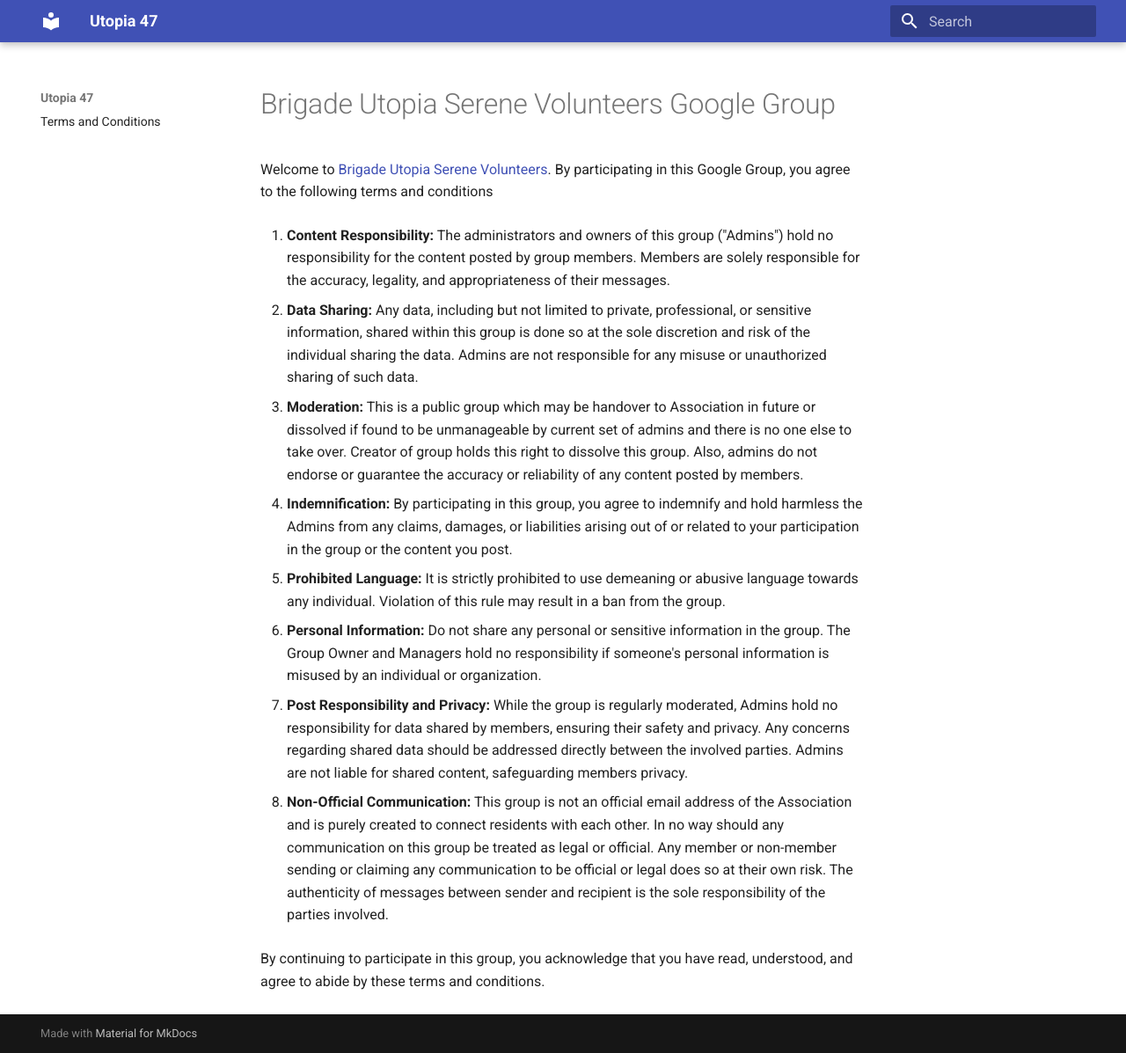
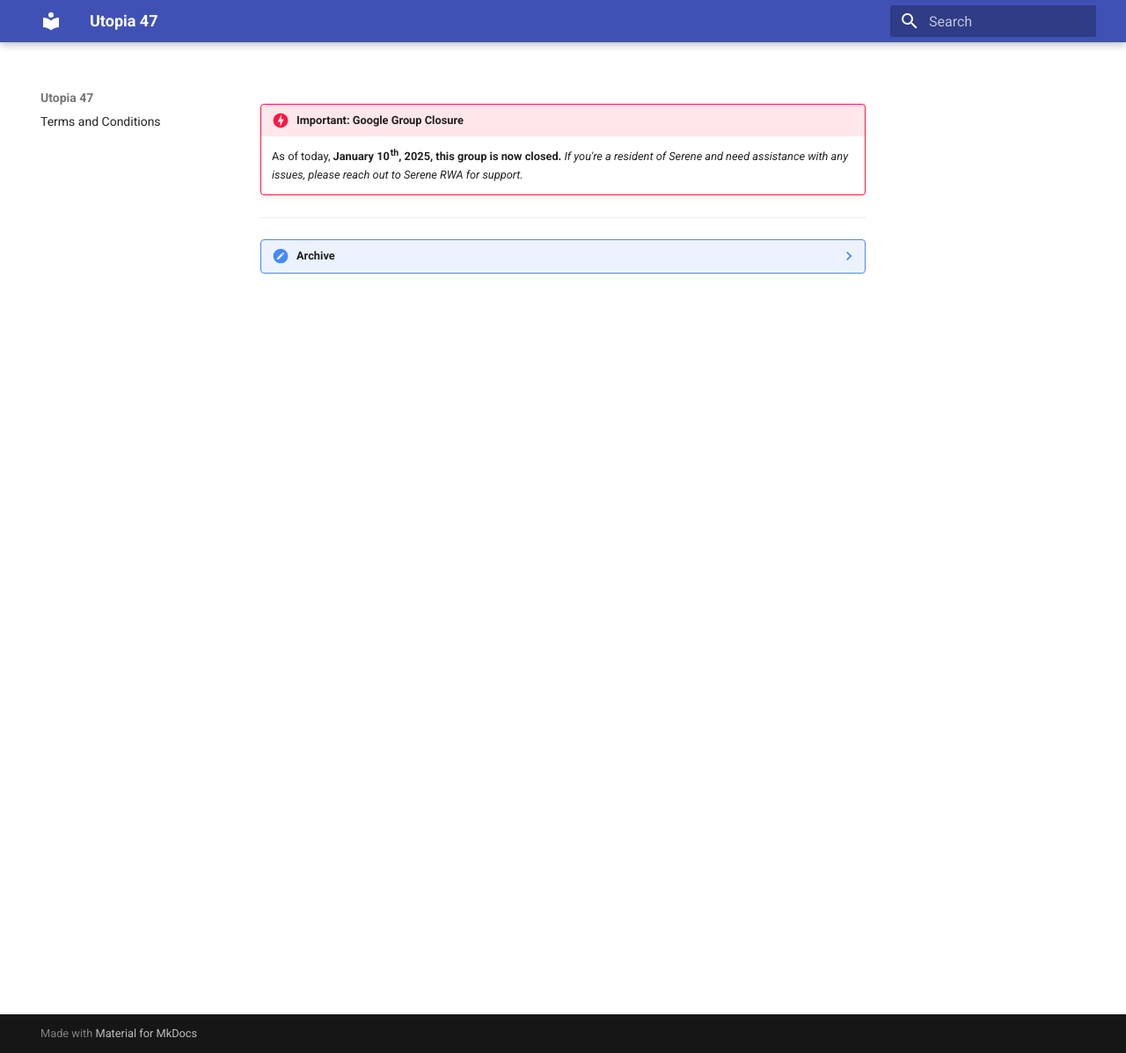
Before and after one commit to utopia47/utopia47.github.io, an MkDocs documentation site: the page built from docs/serene-vol-tnc.md, in a window 1280 px wide and 1197 px high. Shown: the whole window at 88% size. Built offline with MkDocs 1.6.1 and Material for MkDocs 9.7.7, drawn with Linux system fonts in a browser that asks for light colours.

Commit message:
Commit using Makefile.

```diff
--- a/docs/serene-vol-tnc.md
+++ b/docs/serene-vol-tnc.md
@@ -1,21 +1,28 @@
-# Brigade Utopia Serene Volunteers Google Group
+!!! danger "Important: Google Group Closure"
+    As of today, **January 10th, 2025, this group is now closed.**
+    _If you're a resident of Serene and need assistance with any issues, please reach out to Serene RWA for support._
 
-Welcome to [Brigade Utopia Serene Volunteers](https://groups.google.com/g/brigade-utopia-serene-volunteers). By participating in this Google Group, you agree to the following terms and conditions
+---
 
-1. **Content Responsibility:** The administrators and owners of this group ("Admins") hold no responsibility for the content posted by group members. Members are solely responsible for the accuracy, legality, and appropriateness of their messages.
+??? note "Archive"
+    # Brigade Utopia Serene Volunteers Google Group
 
-2. **Data Sharing:** Any data, including but not limited to private, professional, or sensitive information, shared within this group is done so at the sole discretion and risk of the individual sharing the data. Admins are not responsible for any misuse or unauthorized sharing of such data.
+    Welcome to [Brigade Utopia Serene Volunteers](https://groups.google.com/g/brigade-utopia-serene-volunteers). By participating in this Google Group, you agree to the following terms and conditions
 
-3. **Moderation:** This is a public group which may be handover to Association in future or dissolved if found to be unmanageable by current set of admins and there is no one else to take over. Creator of group holds this right to dissolve this group. Also, admins do not endorse or guarantee the accuracy or reliability of any content posted by members.
+    1. **Content Responsibility:** The administrators and owners of this group ("Admins") hold no responsibility for the content posted by group members. Members are solely responsible for the accuracy, legality, and appropriateness of their messages.
 
-4. **Indemnification:** By participating in this group, you agree to indemnify and hold harmless the Admins from any claims, damages, or liabilities arising out of or related to your participation in the group or the content you post.
+    2. **Data Sharing:** Any data, including but not limited to private, professional, or sensitive information, shared within this group is done so at the sole discretion and risk of the individual sharing the data. Admins are not responsible for any misuse or unauthorized sharing of such data.
 
-5. **Prohibited Language:** It is strictly prohibited to use demeaning or abusive language towards any individual. Violation of this rule may result in a ban from the group.
+    3. **Moderation:** This is a public group which may be handover to Association in future or dissolved if found to be unmanageable by current set of admins and there is no one else to take over. Creator of group holds this right to dissolve this group. Also, admins do not endorse or guarantee the accuracy or reliability of any content posted by members.
 
-6. **Personal Information:** Do not share any personal or sensitive information in the group. The Group Owner and Managers hold no responsibility if someone's personal information is misused by an individual or organization.
+    4. **Indemnification:** By participating in this group, you agree to indemnify and hold harmless the Admins from any claims, damages, or liabilities arising out of or related to your participation in the group or the content you post.
 
-7. **Post Responsibility and Privacy:** While the group is regularly moderated, Admins hold no responsibility for data shared by members, ensuring their safety and privacy. Any concerns regarding shared data should be addressed directly between the involved parties. Admins are not liable for shared content, safeguarding members privacy.
+    5. **Prohibited Language:** It is strictly prohibited to use demeaning or abusive language towards any individual. Violation of this rule may result in a ban from the group.
 
-8. **Non-Official Communication:** This group is not an official email address of the Association and is purely created to connect residents with each other. In no way should any communication on this group be treated as legal or official. Any member or non-member sending or claiming any communication to be official or legal does so at their own risk. The authenticity of messages between sender and recipient is the sole responsibility of the parties involved.
+    6. **Personal Information:** Do not share any personal or sensitive information in the group. The Group Owner and Managers hold no responsibility if someone's personal information is misused by an individual or organization.
 
-By continuing to participate in this group, you acknowledge that you have read, understood, and agree to abide by these terms and conditions.
+    7. **Post Responsibility and Privacy:** While the group is regularly moderated, Admins hold no responsibility for data shared by members, ensuring their safety and privacy. Any concerns regarding shared data should be addressed directly between the involved parties. Admins are not liable for shared content, safeguarding members privacy.
+
+    8. **Non-Official Communication:** This group is not an official email address of the Association and is purely created to connect residents with each other. In no way should any communication on this group be treated as legal or official. Any member or non-member sending or claiming any communication to be official or legal does so at their own risk. The authenticity of messages between sender and recipient is the sole responsibility of the parties involved.
+
+    By continuing to participate in this group, you acknowledge that you have read, understood, and agree to abide by these terms and conditions.
--- a/mkdocs.yml
+++ b/mkdocs.yml
@@ -5,3 +5,31 @@
   - Terms and Conditions: 'index.md'
 # repo_name: 'Utopia47'
 # repo_url: 'https://github.com/utopia47/utopia47.github.io'
+
+markdown_extensions:
+  - meta
+  - pymdownx.superfences
+  - attr_list
+  - codehilite:
+      guess_lang: false
+  - admonition
+  - abbr
+  - footnotes
+  - def_list
+  - toc:
+      permalink: true
+  - pymdownx.arithmatex
+  - pymdownx.betterem:
+      smart_enable: all
+  - pymdownx.caret
+  - pymdownx.critic
+  - pymdownx.details
+  - pymdownx.snippets
+  - pymdownx.inlinehilite
+  - pymdownx.keys
+  - pymdownx.magiclink
+  - pymdownx.mark
+  - pymdownx.smartsymbols
+  - pymdownx.tasklist:
+      custom_checkbox: true
+  - pymdownx.tilde
```
Also changed, not shown: docs/serene-owners-tnc.md (+18 -11 lines).
